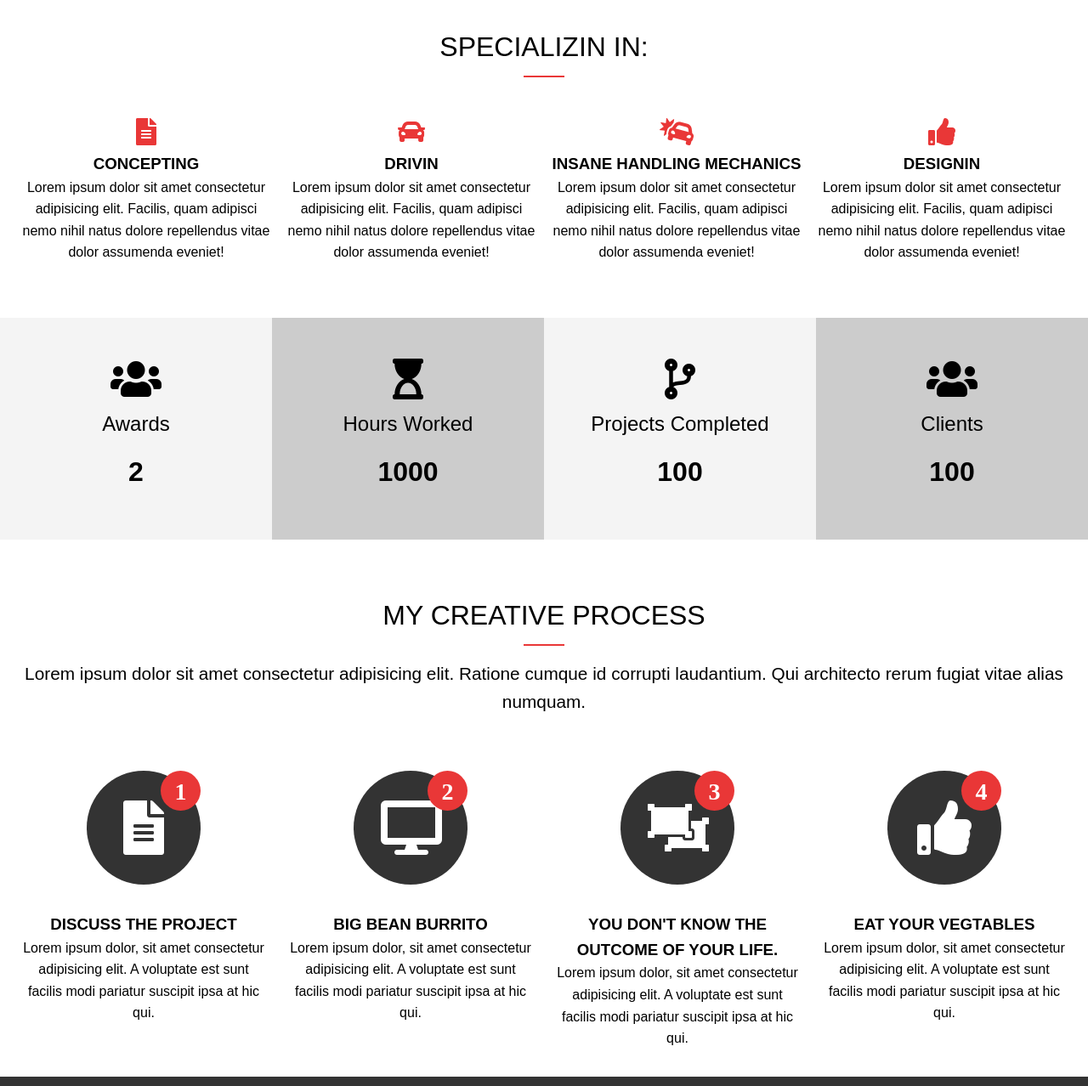
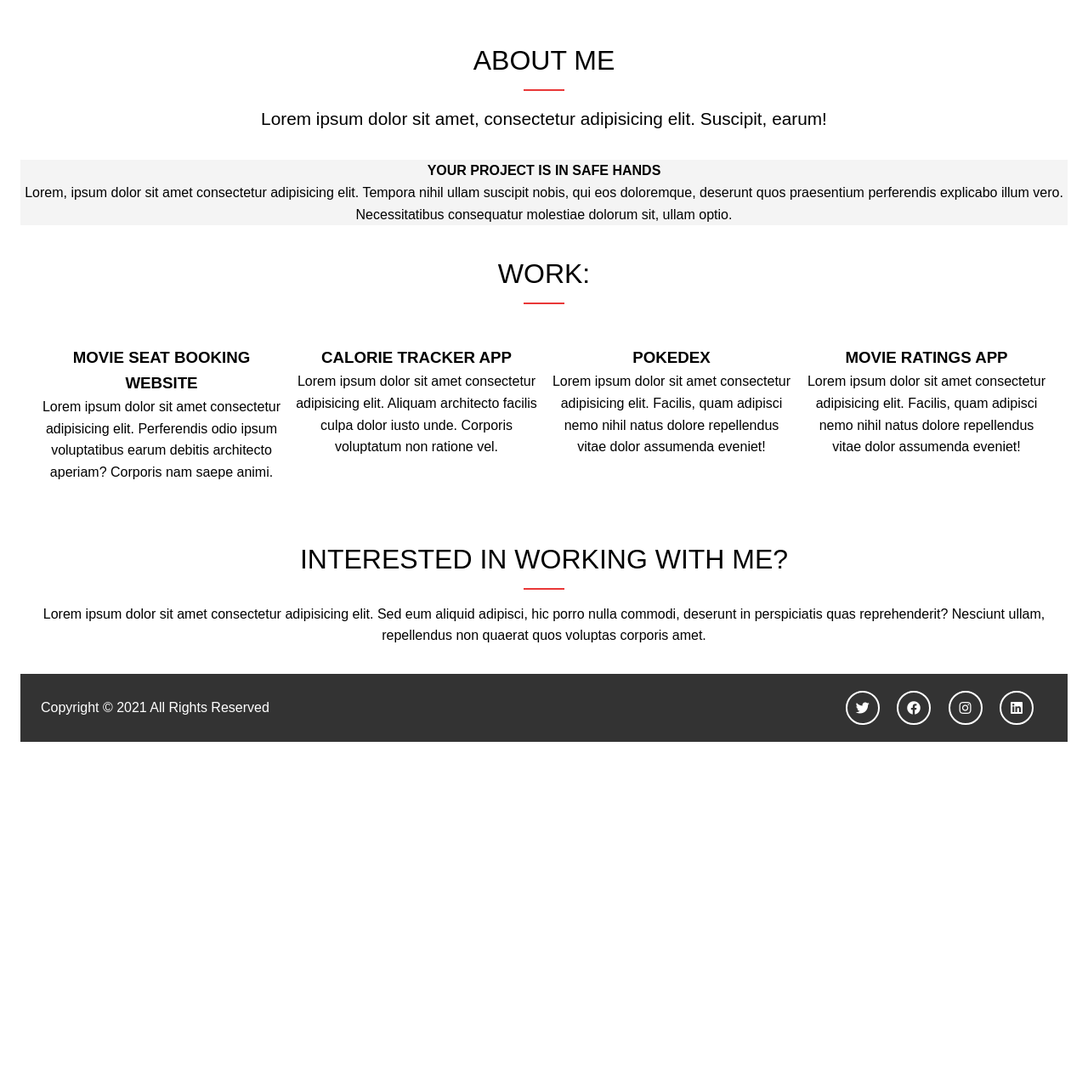
Before and after one commit to KawiBot/Kawibot.github.io, a website: page index.html in a window 1280 px wide. Shown: the part 802-2080 px from the top of the page at 85% size. After the commit the page ends 1723 px from the top, so only its background shows below. Drawn offline with Linux system fonts and the light colour scheme; files whose address does not match are found by name.

Commit message:
🔄 Made important changes to the front-page
Added work, about, and contact all on the index.html page. Still very boilerplate right now but content will be filled in soon.

```diff
--- a/index.html
+++ b/index.html
@@ -21,12 +21,12 @@
     <header id="header-home">
       <div class="container">
         <nav id="main-nav">
-          <img src="img/logo2.png" alt="My Intials" id="logo" />
+          <img src="dist/img/logo2.png" alt="My Intials" id="logo" />
           <ul>
             <li><a href="index.html" class="current">Home</a></li>
-            <li><a href="/dist/about.html">About</a></li>
-            <li><a href="/dist/work.html">Work</a></li>
-            <li><a href="/dist/contact.html">Contact</a></li>
+            <li><a href="#about-link">About</a></li>
+            <li><a href="#work-link">Work</a></li>
+            <li><a href="#contact-link">Contact</a></li>
           </ul>
         </nav>
         <div class="header-content">
@@ -39,20 +39,46 @@
             ></span>
           </h1>
           <p class="lead">Freelance Web Developer</p>
-          <a href="dist/work.html" class="btn-light">My previous work</a>
+          <a href="#work-link" class="btn-light">My previous work</a>
         </div>
       </div>
     </header>
-    <!-- Section A: Specialize -->
+    <!-- Section A: About Me -->
+    <section id="home-a" class="text-center py-3">
+      <div id="about-link" class="container">
+          <h2 class="section-title">About Me</h2>
+          <div class="bottom-line"></div>
+          <p class="lead">Lorem ipsum dolor sit amet, consectetur adipisicing elit. Suscipit, earum!</p>
+          <div class="about-info">
+              <div class="bio bg-light">
+                  <h4>Your Project is In Safe Hands</h4>
+                  <p>Lorem, ipsum dolor sit amet consectetur adipisicing elit. Tempora nihil ullam suscipit nobis, qui eos doloremque, deserunt quos praesentium perferendis explicabo illum vero. Necessitatibus consequatur molestiae dolorum sit, ullam optio.</p>
+              </div>
+    <!-- Section B: Work -->
     <section id="home-a" class="text-center py-2">
-      <div class="container">
-        <h2 class="section-title">Specializin In:</h2>
+      <div id="work-link" class="container">
+        <h2 class="section-title">Work:</h2>
         <div class="bottom-line"></div>
         <p class="lead"></p>
         <div class="specials">
           <div>
-            <i class="fas fa-file-alt fa-2x"></i>
-            <h3>Concepting</h3>
+            <h3>Movie Seat Booking Website</h3>
+            <p>
+              Lorem ipsum dolor sit amet consectetur adipisicing elit.
+              Perferendis odio ipsum voluptatibus earum debitis architecto
+              aperiam? Corporis nam saepe animi.
+            </p>
+          </div>
+          <div>
+            <h3>Calorie Tracker App</h3>
+            <p>
+              Lorem ipsum dolor sit amet consectetur adipisicing elit. Aliquam
+              architecto facilis culpa dolor iusto unde. Corporis voluptatum non
+              ratione vel.
+            </p>
+          </div>
+          <div>
+            <h3>Pokedex</h3>
             <p>
               Lorem ipsum dolor sit amet consectetur adipisicing elit. Facilis,
               quam adipisci nemo nihil natus dolore repellendus vitae dolor
@@ -60,26 +86,7 @@
             </p>
           </div>
           <div>
-            <i class="fas fa-car fa-2x"></i>
-            <h3>Drivin</h3>
-            <p>
-              Lorem ipsum dolor sit amet consectetur adipisicing elit. Facilis,
-              quam adipisci nemo nihil natus dolore repellendus vitae dolor
-              assumenda eveniet!
-            </p>
-          </div>
-          <div>
-            <i class="fas fa-car-crash fa-2x"></i>
-            <h3>Insane Handling Mechanics</h3>
-            <p>
-              Lorem ipsum dolor sit amet consectetur adipisicing elit. Facilis,
-              quam adipisci nemo nihil natus dolore repellendus vitae dolor
-              assumenda eveniet!
-            </p>
-          </div>
-          <div>
-            <i class="fas fa-thumbs-up fa-2x"></i>
-            <h3>Designin</h3>
+            <h3>Movie Ratings App</h3>
             <p>
               Lorem ipsum dolor sit amet consectetur adipisicing elit. Facilis,
               quam adipisci nemo nihil natus dolore repellendus vitae dolor
@@ -89,92 +96,12 @@
         </div>
       </div>
     </section>
-    <!-- Section B: Stats -->
-    <section id="home-b" class="text-center py-2">
-      <div class="stats">
-        <div>
-          <ul>
-            <li><i class="fas fa-users fa-3x"></i></li>
-            <li class="stats-title">Awards</li>
-            <li class="stats-number">2</li>
-          </ul>
-        </div>
-        <div>
-          <ul>
-            <li><i class="fas fa-hourglass-start fa-3x"></i></li>
-            <li class="stats-title">Hours Worked</li>
-            <li class="stats-number">1000</li>
-          </ul>
-        </div>
-        <div>
-          <ul>
-            <li><i class="fas fa-code-branch fa-3x"></i></li>
-            <li class="stats-title">Projects Completed</li>
-            <li class="stats-number">100</li>
-          </ul>
-        </div>
-
-        <div>
-          <ul>
-            <li><i class="fas fa-users fa-3x"></i></li>
-            <li class="stats-title">Clients</li>
-            <li class="stats-number">100</li>
-          </ul>
-        </div>
-      </div>
-    </section>
-    <!-- Section C: Proccess -->
+    <!-- Section C: Contact -->
     <section id="home-c" class="text-center py-2">
-      <div class="container">
-        <h2 class="section-title">My Creative Process</h2>
+      <div id="work-link" class="container">
+        <h2 class="section-title">Interested in working with me?</h2>
         <div class="bottom-line"></div>
-        <p class="lead">
-          Lorem ipsum dolor sit amet consectetur adipisicing elit. Ratione
-          cumque id corrupti laudantium. Qui architecto rerum fugiat vitae alias
-          numquam.
-        </p>
-        <div class="process">
-          <div>
-            <i class="fas fa-file-alt fa-4x process-icon my-2">
-              <div class="process-step">1</div>
-            </i>
-            <h3>Discuss The Project</h3>
-            <p>
-              Lorem ipsum dolor, sit amet consectetur adipisicing elit. A
-              voluptate est sunt facilis modi pariatur suscipit ipsa at hic qui.
-            </p>
-          </div>
-          <div>
-            <i class="fas fa-desktop fa-4x process-icon my-2">
-              <div class="process-step">2</div>
-            </i>
-            <h3>Big Bean Burrito</h3>
-            <p>
-              Lorem ipsum dolor, sit amet consectetur adipisicing elit. A
-              voluptate est sunt facilis modi pariatur suscipit ipsa at hic qui.
-            </p>
-          </div>
-          <div>
-            <i class="fas fa-object-ungroup fa-4x process-icon my-2">
-              <div class="process-step">3</div>
-            </i>
-            <h3>You don't know the outcome of your Life.</h3>
-            <p>
-              Lorem ipsum dolor, sit amet consectetur adipisicing elit. A
-              voluptate est sunt facilis modi pariatur suscipit ipsa at hic qui.
-            </p>
-          </div>
-          <div>
-            <i class="fas fa-thumbs-up fa-4x process-icon my-2">
-              <div class="process-step">4</div>
-            </i>
-            <h3>Eat your vegtables</h3>
-            <p>
-              Lorem ipsum dolor, sit amet consectetur adipisicing elit. A
-              voluptate est sunt facilis modi pariatur suscipit ipsa at hic qui.
-            </p>
-          </div>
-        </div>
+        <p>Lorem ipsum dolor sit amet consectetur adipisicing elit. Sed eum aliquid adipisci, hic porro nulla commodi, deserunt in perspiciatis quas reprehenderit? Nesciunt ullam, repellendus non quaerat quos voluptas corporis amet.</p>
       </div>
     </section>
     <!-- Footer -->
```
